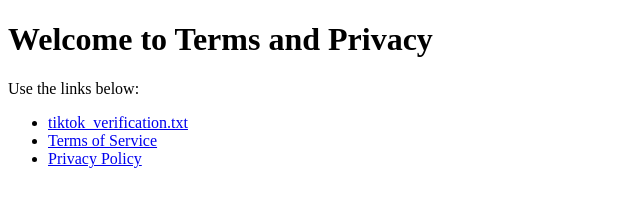
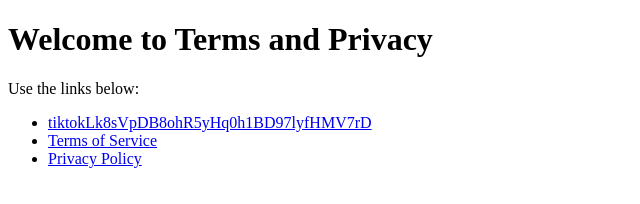
Before and after one commit to Objekt77/terms-and-privacy, a plain HTML site: page index.html in a window 1280 px wide. Shown: the whole page, without its empty margins (0-640 px from the left). Drawn offline with Linux system fonts and the light colour scheme.

Commit message:
Update index.html

```diff
--- a/index.html
+++ b/index.html
@@ -7,7 +7,7 @@
   <h1>Welcome to Terms and Privacy</h1>
   <p>Use the links below:</p>
   <ul>
-    <li><a href="tiktok_verification.txt">tiktok_verification.txt</a></li>
+    <li><a href="tiktok_verification.txt">tiktokLk8sVpDB8ohR5yHq0h1BD97lyfHMV7rD</a></li>
     <li><a href="terms-of-service.md">Terms of Service</a></li>
     <li><a href="privacy-policy.md">Privacy Policy</a></li>
   </ul>
```
